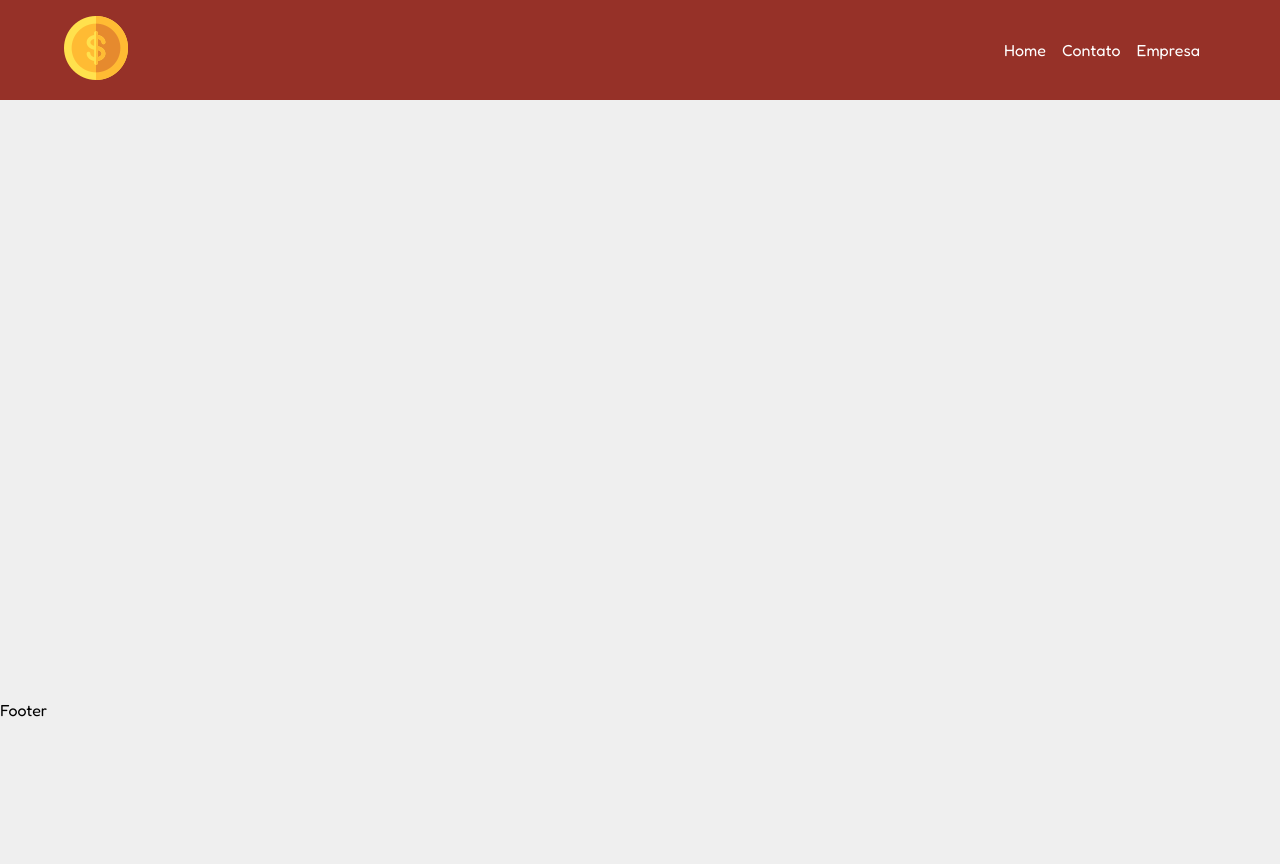
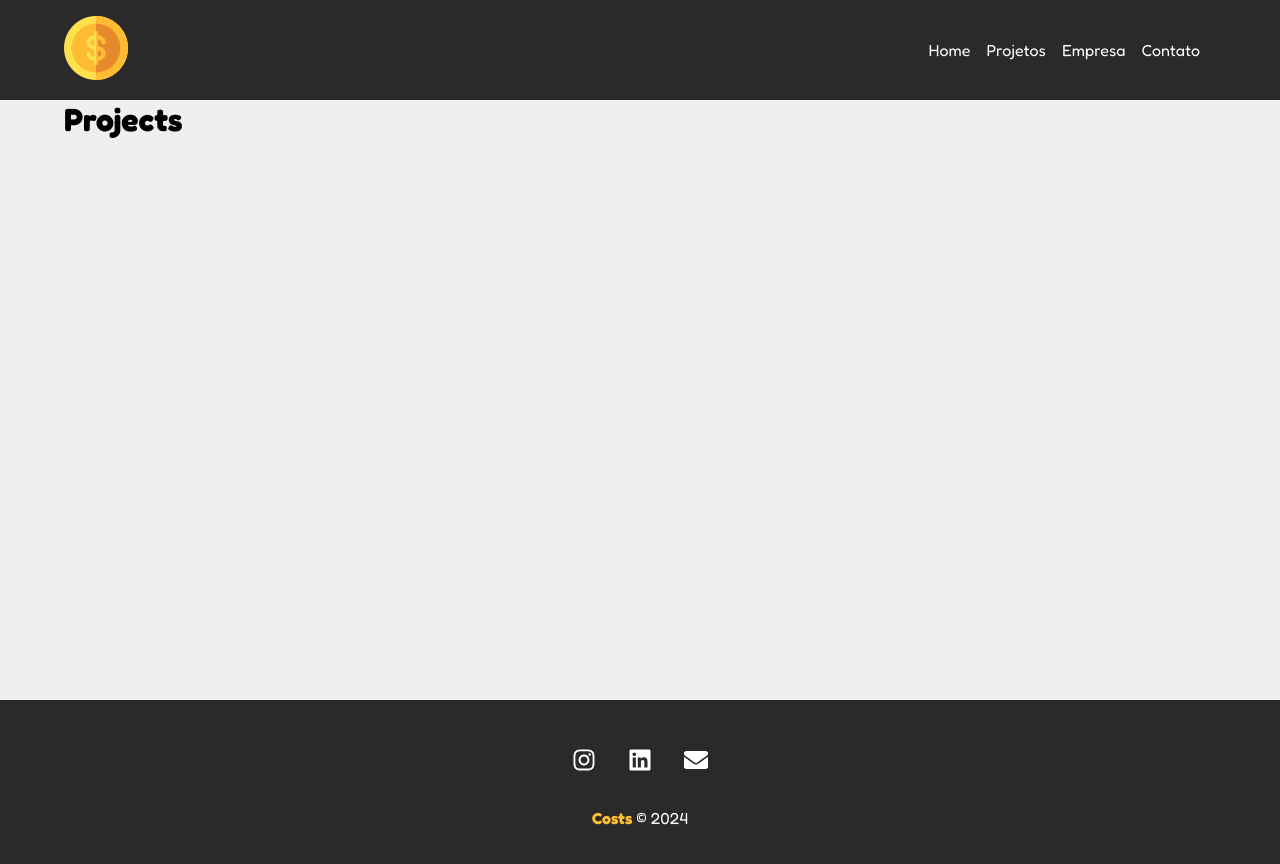
Before and after one commit to MatheusTDjamdjian/cost-planner, a React (Create React App) app in the folder project/: page /projects in a window 1280 px wide. Shown: the top 864 px of the page. Before the commit the page ends 800 px from the top, so only its background shows below. Built offline with nearby package versions, Linux system fonts and the light colour scheme.

Commit message:
navbar and footer

```diff
--- a/project/src/App.js
+++ b/project/src/App.js
@@ -8,6 +8,7 @@
 import Container from "./components/layouts/Container";
 import Navbar from "./components/layouts/Navbar"
 import Footer from "./components/layouts/Footer"
+import Projects from './components/pages/Projects';
 
 function App() {
   return (
@@ -17,6 +18,7 @@
       <Container customClass="min-height">
         <Routes>
          <Route path="/" element= {< Home />}/>
+         <Route path="/projects" element= {< Projects />}/>
          <Route path="/company" element= {< Company />}/>
          <Route path="/contact" element= {< Contact />}/>
          <Route path="newproject" element= {< NewProject />}/>
--- a/project/src/components/layouts/Footer.js
+++ b/project/src/components/layouts/Footer.js
@@ -1,5 +1,24 @@
+import {FaInstagram, FaLinkedin, FaEnvelope} from 'react-icons/fa'
+
+import styles from './Footer.module.css'
+
 function Footer() {
-    return <p>Footer</p>
+    return (<footer className={styles.footer}>
+        <ul className={styles.social_list}>
+            <li>
+                <FaInstagram/>
+            </li>
+            <li>
+                <FaLinkedin/>
+            </li>
+            <li>
+                <FaEnvelope/>
+            </li>
+        </ul>
+        <p className={styles.copy_right}>
+            <span>Costs</span> &copy; 2024
+        </p>
+    </footer>)
 }
 
 export default Footer
--- a/project/src/components/layouts/Footer.module.css
+++ b/project/src/components/layouts/Footer.module.css
@@ -0,0 +1,28 @@
+.footer {
+    background-color: rgba(0, 0, 0, 0.822);
+    color: white;
+    padding: 3em;
+    text-align: center;
+}
+.social_list {
+    display: flex;
+    justify-content: center;
+    list-style-type: none;
+}
+.social_list li {
+    margin: 0 1em;
+}
+.social_list li:hover {
+    color: #FFBB33;
+}
+.social_list svg {
+    font-size: 1.5em;
+    cursor: pointer;
+}
+.copy_right {
+    margin-top: 2em;
+}
+.copy_right span {
+    font-weight: bolder;
+    color: #FFBB33;
+}
--- a/project/src/components/layouts/Navbar.js
+++ b/project/src/components/layouts/Navbar.js
@@ -8,18 +8,21 @@
 
 function Navbar() {
 return (
-    <nav class={styles.navbar}>
+    <nav className={styles.navbar}>
          <Container>
          <Link to="/"><img src={logo} alt="Costs"/></Link>
-            <ul class={styles.list}>
-                <li class={styles.item}>
+            <ul className={styles.list}>
+                <li className={styles.item}>
                   <Link to="/" >Home</Link>
                 </li>
-                <li class={styles.item}>
+                <li className={styles.item}>
+                  <Link to="/projects" >Projetos</Link>
+                </li>
+                <li className={styles.item}>
+                <Link to="company" >Empresa</Link>
+                </li>
+                <li className={styles.item}>
                   <Link to="/contact" >Contato</Link>
-                </li>
-                <li class={styles.item}>
-                <Link to="company" >Empresa</Link>
                 </li>
             </ul>
          </Container>
--- a/project/src/components/layouts/Navbar.module.css
+++ b/project/src/components/layouts/Navbar.module.css
@@ -1,7 +1,7 @@
 .navbar {
     display: flex;
     justify-content: space-between;
-    background-color: #963128;
+    background-color: rgba(0, 0, 0, 0.822);
     padding: 1em;
 }
 .list {
--- /dev/null
+++ b/project/src/components/pages/Projects.js
@@ -0,0 +1,5 @@
+function Projects() {
+    return <h1>Projects</h1>
+}
+
+export default Projects
```
